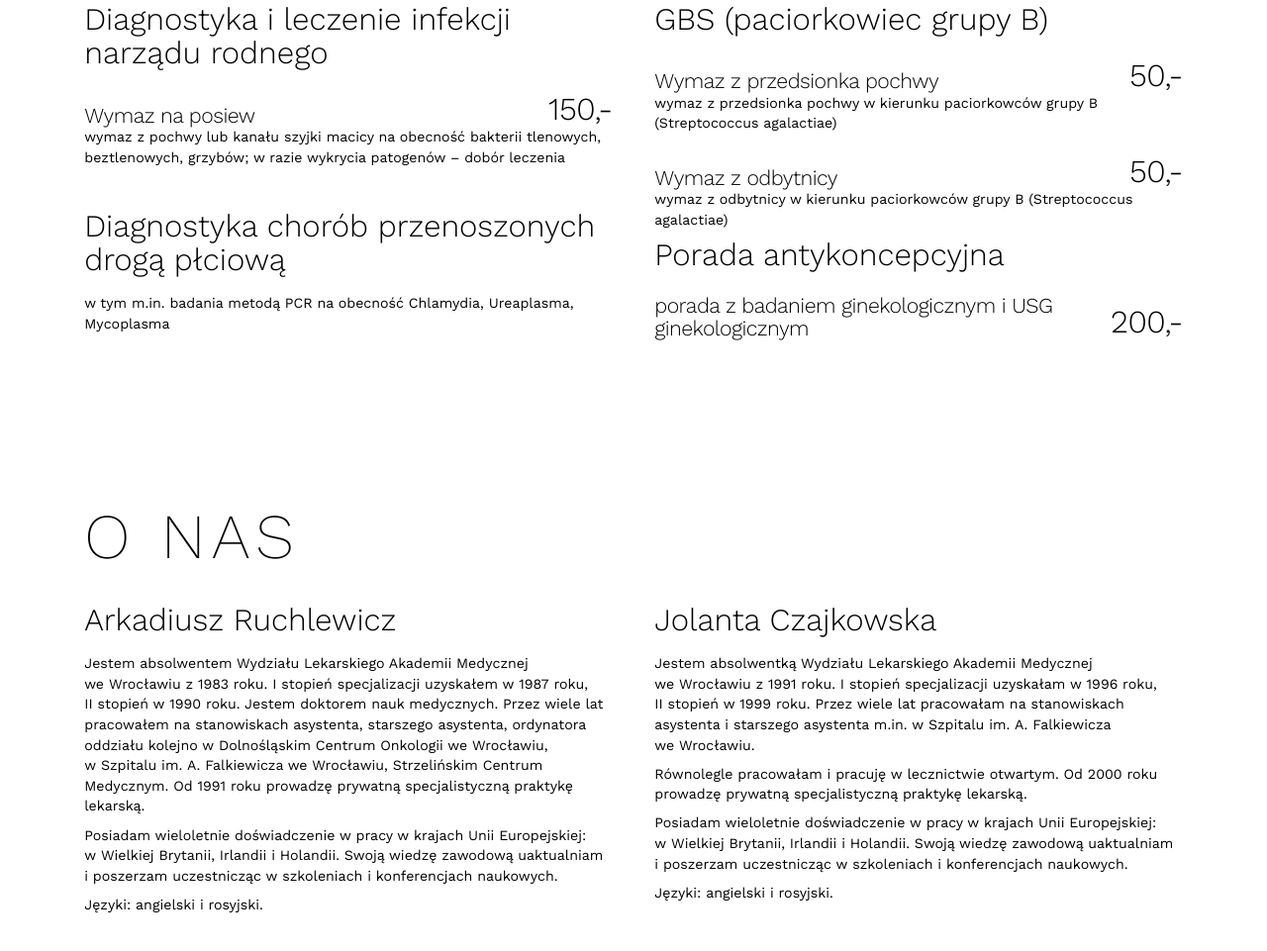
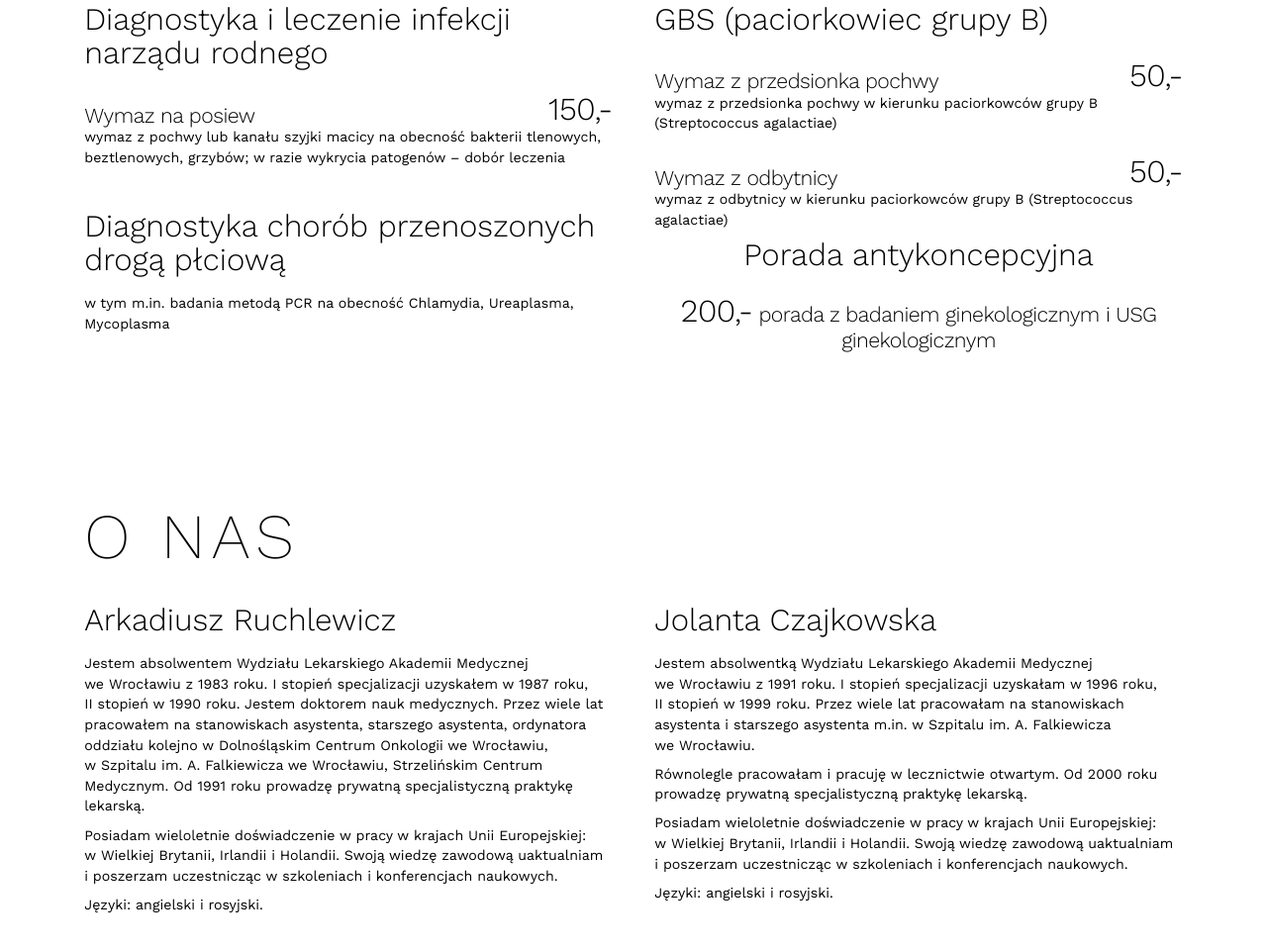
Before and after one commit to jczajkowska/ginekologwro.pl, a plain HTML site: page index.html in a window 1280 px wide. Shown: the part 1605-2566 px from the top of the page at 99% size. Drawn offline with nearby package versions, Linux system fonts and the light colour scheme.

Commit message:
Update index.html

```diff
--- a/index.html
+++ b/index.html
@@ -573,12 +573,10 @@
 
                         <p>wymaz z odbytnicy w kierunku paciorkowców grupy B (Streptococcus agalactiae)</p>
                     </figcaption>
-                </figure>
+                <article>
 				<header><h3>Porada antykoncepcyjna</h3></header>
-				<figure>
-                    <figcaption>
                         <h4><var>200</var> <label>porada z badaniem ginekologicznym i USG ginekologicznym</label></h4>
-                    </figcaption>
+				</article>
                 </figure>
             </main>
         </section>
```
